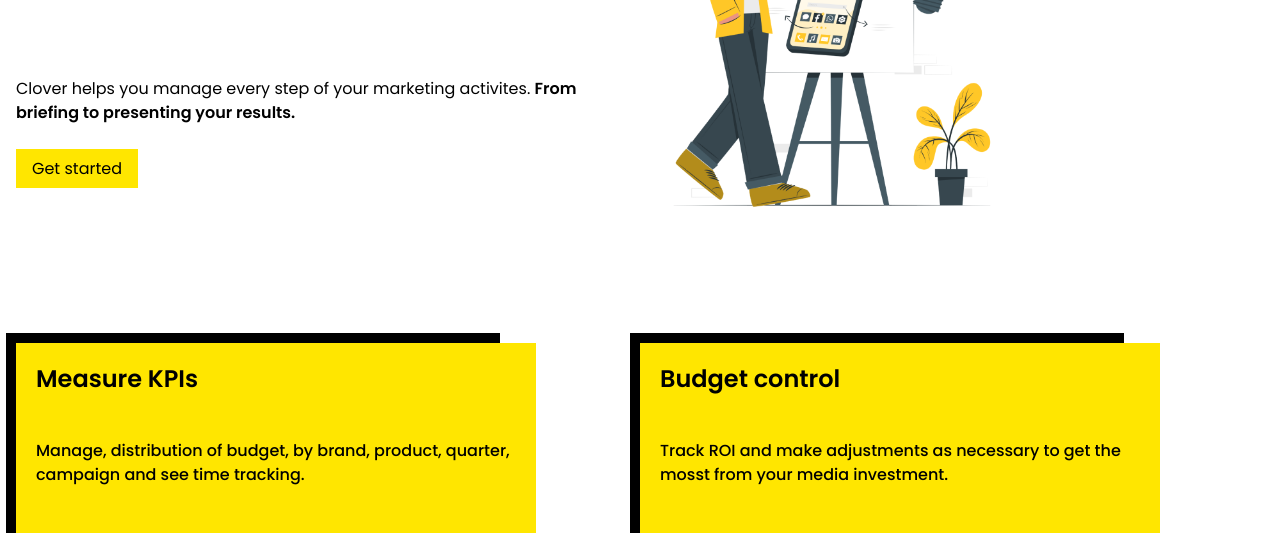
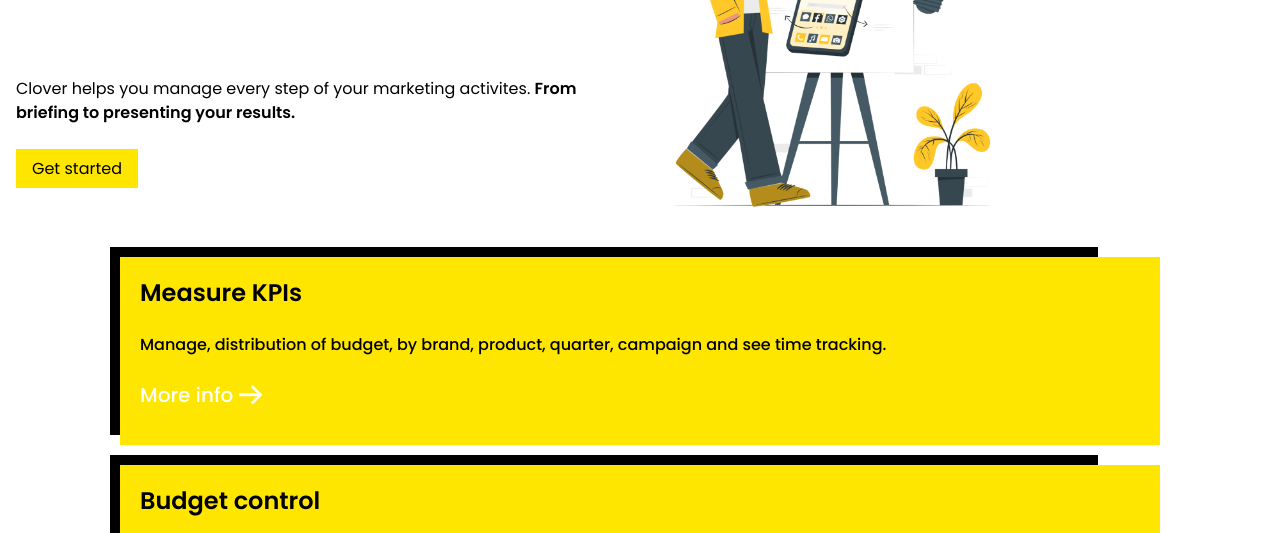
Before and after one commit to mizgaionutalexandru/clover, a website: page src/index.html in a window 1280 px wide. Shown: the part 267-800 px from the top of the page. Drawn offline with nearby package versions, Linux system fonts and the light colour scheme; files that its build step writes are made by us from their sources.

Commit message:
sm style finish

```diff
--- a/src/index.html
+++ b/src/index.html
@@ -66,7 +66,8 @@
        before:-z-10">
         marketing </span> <br> decisions.
       </h2>
-      <img class="max-w-sm w-full py-4 sm:col-start-2 sm:row-start-1 sm:row-end-3" src="./assets/illustration.png" alt="Illustration of a
+      <img class="max-w-sm w-full py-4 sm:col-start-2 sm:row-start-1 sm:row-end-3
+      sm:self-center" src="./assets/illustration.png" alt="Illustration of a
        guy thinking, having and idea in front of an interactive whiteboard">
       <div class="sm:row-start-2 sm:row-end-3 sm:self-start">
         <p class="py-8 text-base">Clover helps you manage every step of your marketing activites.
@@ -77,9 +78,10 @@
       <div class="bg-yellow-1 py-5 px-5 mt-20 relative
       before:bg-[#000000] before:w-[95%] before:h-full before:absolute
        before:-z-10 before:-top-2.5 before:-left-2.5
-       sm:row-start-3 sm:row-end-5 sm:w-10/12 sm:mt-0 sm:self-center">
+        sm:col-span-2 sm:w-10/12 sm:mt-0 sm:self-center sm:justify-self-center
+        sm:h-[90%] sm:my-3">
         <h3 class="text-2xl font-semibold">Measure KPIs</h3>
-        <p class="font-medium py-11">Manage, distribution of budget, by brand, product, quarter, campaign and see
+        <p class="font-medium py-11 sm:py-6">Manage, distribution of budget, by brand, product, quarter, campaign and see
           time tracking.</p>
         <div class="flex gap-1.5 items-center">
           <span class="text-xl font-medium text-[#ffffff]">More info</span>
@@ -91,9 +93,10 @@
       <div class="bg-yellow-1 py-5 px-5 mt-20 relative
       before:bg-[#000000] before:w-[95%] before:h-full before:absolute
        before:-z-10 before:-top-2.5 before:-left-2.5
-       sm:row-start-3 sm:row-end-5 sm:w-10/12 sm:mt-0 sm:self-center">
+        sm:col-span-2  sm:w-10/12 sm:mt-0 sm:self-center sm:justify-self-center
+        sm:h-[90%] sm:my-3">
         <h3 class="text-2xl font-semibold">Budget control</h3>
-        <p class="font-medium py-11">Track ROI and make adjustments as necessary to get the mosst from your
+        <p class="font-medium py-11 sm:py-6">Track ROI and make adjustments as necessary to get the mosst from your
           media investment.</p>
         <div class="flex gap-1.5 items-center">
           <span class="text-xl font-medium text-[#ffffff]">More info</span>
```
